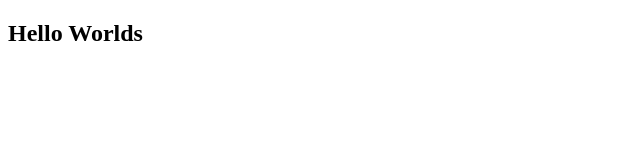
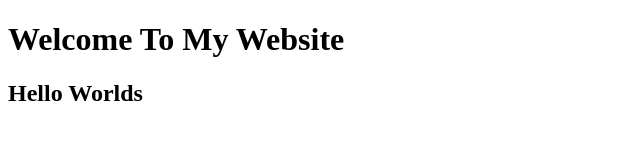
Before and after one commit to ipoel21/hello, a plain HTML site: page index.html in a window 1280 px wide. Shown: the whole page, without its empty margins (0-640 px from the left). Drawn offline with Linux system fonts and the light colour scheme.

Commit message:
add a heading

```diff
--- a/index.html
+++ b/index.html
@@ -7,6 +7,7 @@
     <title>Document</title>
   </head>
   <body>
+    <h1>Welcome To My Website</h1>
     <h2>Hello Worlds</h2>
   </body>
 </html>
```
